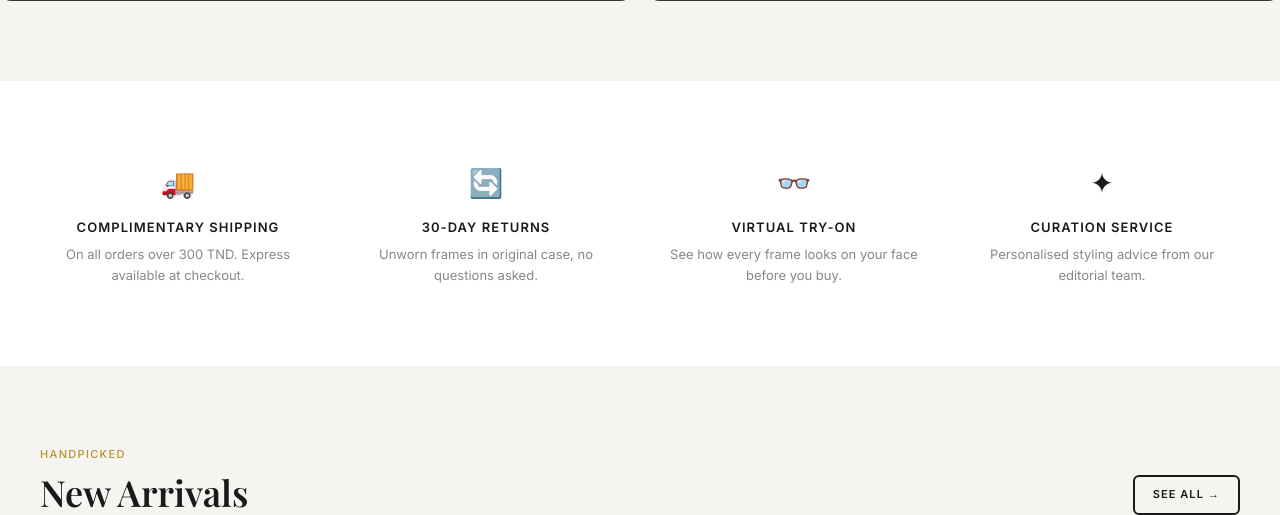
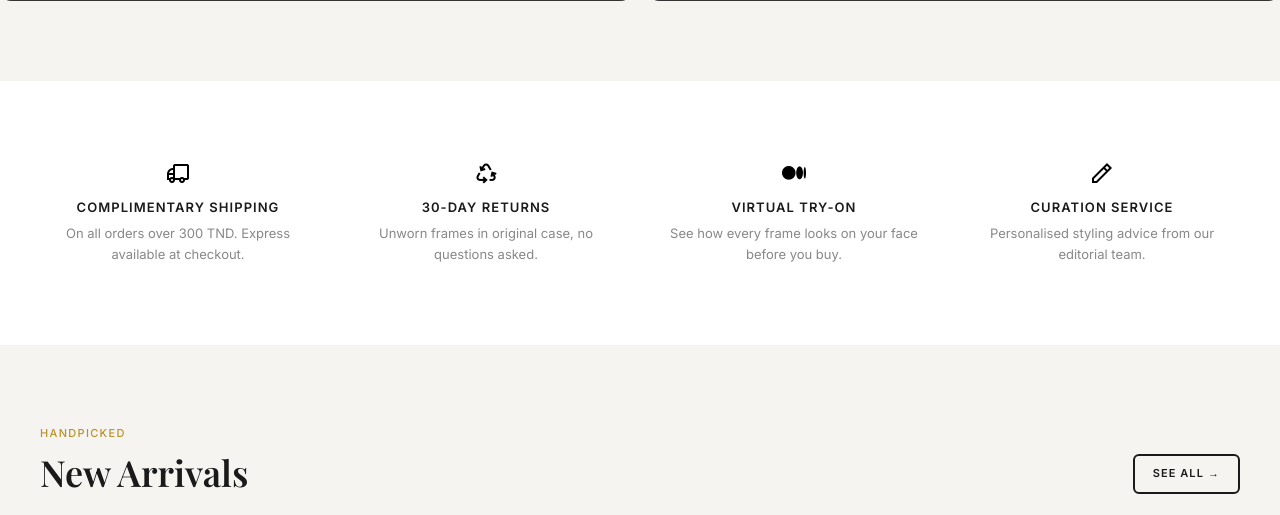
Before and after one commit to housseinelyatim-exe/Glassico, a PHP site: page /glassico/ in a window 1280 px wide. Shown: the part 1725-2240 px from the top of the page. Run offline with PHP 8.4, Linux system fonts and the light colour scheme; data comes from the database, SQL or seed files in the repository; some web fonts are replaced.

Commit message:
final commit

```diff
--- a/admin.html
+++ b/admin.html
@@ -36,13 +36,13 @@
 
       <nav class="admin-nav">
         <div class="admin-nav__item active" data-view="dashboard">
-          <span class="admin-nav__icon">📊</span> DASHBOARD
+          <span class="admin-nav__icon"><img src="images/grid.png" alt="grid" style="width: 24px; vertical-align: middle;"></span> DASHBOARD
         </div>
         <div class="admin-nav__item" data-view="inventory">
-          <span class="admin-nav__icon">👓</span> INVENTORY
+          <span class="admin-nav__icon"><img src="glasses.png" alt="glasses" style="width: 24px; vertical-align: middle;"></span> INVENTORY
         </div>
         <div class="admin-nav__item" data-view="orders">
-          <span class="admin-nav__icon">🛒</span> ORDERS
+          <span class="admin-nav__icon"><img src="images/cart.png" alt="cart" style="width: 24px; vertical-align: middle;"></span> ORDERS
         </div>
       </nav>
 
--- a/css/styles.css
+++ b/css/styles.css
@@ -1993,3 +1993,10 @@ textarea { resize: vertical; min-height: 100px; }
 
   .payment-radio { flex-direction: column; }
 }
+
+.feature-item {
+    display: flex;
+    flex-direction: column;
+    align-items: center;
+    text-align: center;
+}
--- a/index.html
+++ b/index.html
@@ -106,22 +106,22 @@
     <div class="container">
       <div class="feature-grid">
         <div class="feature-item">
-          <div class="feature-item__icon">🚚</div>
+          <div class="feature-item__icon"><img src="images/shipping.png" alt="shipping" style="width: 24px; vertical-align: middle;"></div>
           <div class="feature-item__title">Complimentary Shipping</div>
           <div class="feature-item__desc">On all orders over 300 TND. Express available at checkout.</div>
         </div>
         <div class="feature-item">
-          <div class="feature-item__icon">🔄</div>
+          <div class="feature-item__icon"><img src="images/redo.png" alt="redo" style="width: 24px; vertical-align: middle;"></div>
           <div class="feature-item__title">30-Day Returns</div>
           <div class="feature-item__desc">Unworn frames in original case, no questions asked.</div>
         </div>
         <div class="feature-item">
-          <div class="feature-item__icon">👓</div>
+          <div class="feature-item__icon"><img src="images/glasses.png" alt="glasses" style="width: 24px; vertical-align: middle;"></div>
           <div class="feature-item__title">Virtual Try-On</div>
           <div class="feature-item__desc">See how every frame looks on your face before you buy.</div>
         </div>
         <div class="feature-item">
-          <div class="feature-item__icon">✦</div>
+          <div class="feature-item__icon"><img src="images/curated.png" alt="curated" style="width: 24px; vertical-align: middle;"></div>
           <div class="feature-item__title">Curation Service</div>
           <div class="feature-item__desc">Personalised styling advice from our editorial team.</div>
         </div>
--- a/js/main.js
+++ b/js/main.js
@@ -38,10 +38,9 @@
         <div class="navbar__right">
 
           <a href="cart.html" aria-label="Cart" style="position:relative;">
-            🛍
-            <span class="cart-badge" style="display:none;">0</span>
+            <img src="images/cart.png" alt="cart" style="width: 20px; height: 20px;">
           </a>
-          <a href="auth.html" aria-label="Account">👤</a>
+          <a href="auth.html" aria-label="Account"><img src="images/profile.png" alt="Account" style="width: 20px; height: 20px;"></a>
         </div>
 
         <div class="navbar__hamburger" id="hamburger" aria-label="Menu">
@@ -97,9 +96,9 @@
               <button type="button">JOIN</button>
             </div>
             <div style="margin-top:20px;display:flex;gap:16px;">
-              <a href="#" style="color:rgba(255,255,255,0.5);font-size:20px;">𝕏</a>
-              <a href="#" style="color:rgba(255,255,255,0.5);font-size:20px;">📷</a>
-              <a href="#" style="color:rgba(255,255,255,0.5);font-size:20px;">📌</a>
+              <a href="#" style="color:rgba(255,255,255,0.5);font-size:20px;"><img src="images/facebook.png" alt="facebook" style="width: 24px; vertical-align: middle;"></a>
+              <a href="#" style="color:rgba(255,255,255,0.5);font-size:20px;"><img src="images/instagram.png" alt="instagram" style="width: 24px; vertical-align: middle;"></a>
+              <a href="#" style="color:rgba(255,255,255,0.5);font-size:20px;"><img src="images/github.png" alt="github" style="width: 24px; vertical-align: middle;"></a>
             </div>
           </div>
         </div>
```
Also changed, not shown: js/admin.js (+4 -4 lines), images/cart.png (added), images/curated.png (added), images/facebook.png (added), images/github.png (added), images/glasses.png (added), images/grid.png (added), images/instagram.png (added), images/profile.png (added), images/redo.png (added), images/search.png (added), images/shipping.png (added).
